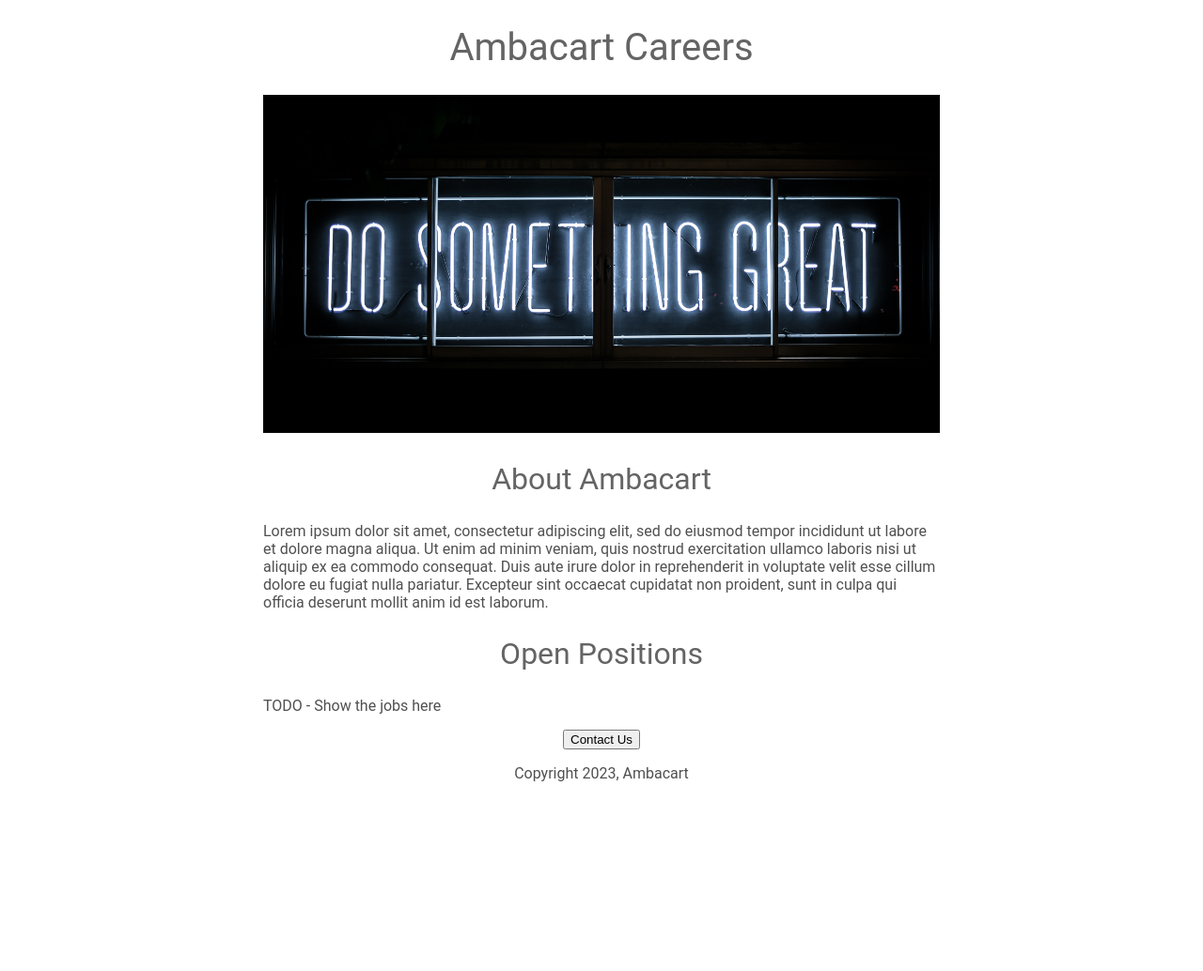
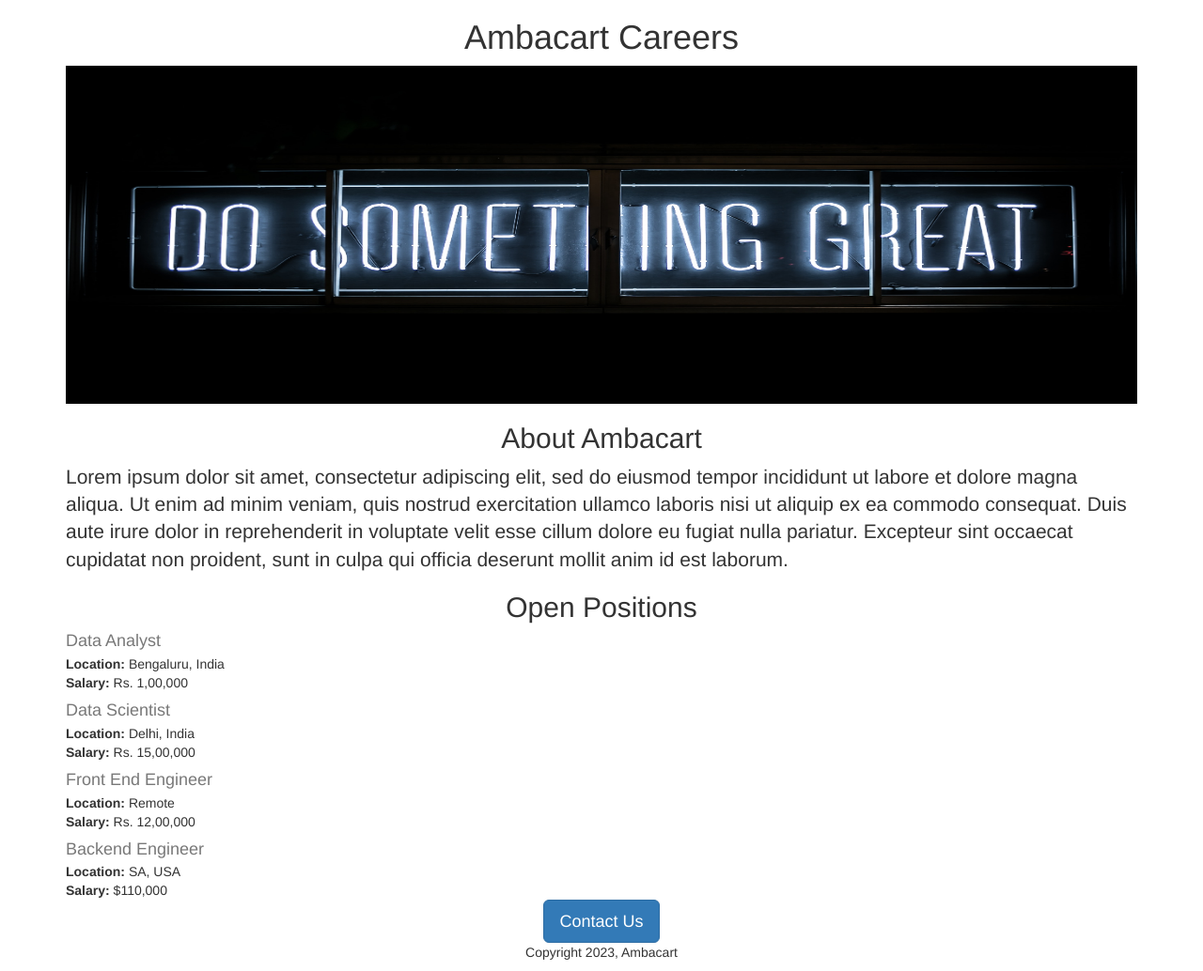
Before and after one commit to pmgumble/Careers-Website, a Flask app: page / in a window 1280 px wide. Shown: the whole page at 94% size. Before the commit the page ends 832 px from the top, so only its background shows below. Run offline with Flask 3, Linux system fonts and the light colour scheme.

Commit message:
Day 2 Commit

```diff
--- a/app.py
+++ b/app.py
@@ -2,10 +2,37 @@ from flask import Flask, render_template
 
 app = Flask(__name__)
 
+jobs = [
+  {
+    'id': 1,
+    'title': 'Data Analyst',
+    'location': 'Bengaluru, India',
+    'salary': 'Rs. 1,00,000'
+  },
+  {
+    'id': 2,
+    'title': 'Data Scientist',
+    'location': 'Delhi, India',
+    'salary': 'Rs. 15,00,000'
+  },
+  {
+    'id': 3,
+    'title': 'Front End Engineer',
+    'location': 'Remote',
+    'salary': 'Rs. 12,00,000'
+  },
+  {
+    'id': 4,
+    'title': 'Backend Engineer',
+    'location': 'SA, USA',
+    'salary': '$110,000'
+  },
+]
+
 
 @app.route("/")
 def hello_world():
-  return render_template('home.html')
+  return render_template('home.html', jobs=jobs)
 
 
 if __name__ == "__main__":
--- a/templates/home.html
+++ b/templates/home.html
@@ -2,59 +2,47 @@
 <html>
   <head>
     <title>Careers</title>
+    <meta name="viewport" content="width=device-width, initial-scale=1">
+    <link rel="stylesheet" href="https://cdn.jsdelivr.net/npm/bootstrap@3.4.1/dist/css/bootstrap.min.css" integrity="sha384-HSMxcRTRxnN+Bdg0JdbxYKrThecOKuH5zCYotlSAcp1+c8xmyTe9GYg1l9a69psu" crossorigin="anonymous">
     <style>
-      h1 {
-        font-size: 40px;
-        font-family: Roboto;
-        font-weight: normal;
-        color: rgb(100,100,100);
-        text-align: center;
-      }
-
-      #banner {
-        width: 100%;
-        height: 360px;
-        object-fit: cover;
-      }
-
-      h2 {
-        font-family: Roboto;
-        font-size: 32px;
-        color: rgb(100, 100, 100);
-        text-align: center;
-        font-weight: normal;
-      }
-
-      p {
-        font-family: Roboto;
-
-        color: rgb(80, 80, 80);
-
-        font-weight: normal;
-      }
-
-      #container {
-        max-width: 720px;
-        margin: 0 auto;
-      }
-
+        #banner {
+          height: 360px;
+          width: 100%;
+        }
     </style>
-
   </head>
   <body>
-    <div id="container">
-      <h1>Ambacart Careers</h1>
-      <img id="banner" src="https://careers-website.pratikgumble.repl.co/static/banner.jpeg" alt="HTML Dog">
-      <h2>About Ambacart</h2>
-      <p class="bodytext">
+    <div class="container">
+      <h1 class="text-center mt-2 mb-4">Ambacart Careers</h1>
+      <img class="img-fluid" id="banner" src="https://careers-website.pratikgumble.repl.co/static/banner.jpeg" alt="HTML Dog">
+      <h2 class="text-center mt-2 mb-4">About Ambacart</h2>
+      <p class="lead">
         Lorem ipsum dolor sit amet, consectetur adipiscing elit, sed do eiusmod tempor incididunt ut labore et dolore magna aliqua. Ut enim ad minim veniam, quis nostrud exercitation ullamco laboris nisi ut aliquip ex ea commodo consequat. Duis aute irure dolor in reprehenderit in voluptate velit esse cillum dolore eu fugiat nulla pariatur. Excepteur sint occaecat cupidatat non proident, sunt in culpa qui officia deserunt mollit anim id est laborum.
       </p>
 
-      <h2> Open Positions</h2>
-      <p class="bodytext">TODO -  Show the jobs here</p>
-      <div style="text-align:center;">
-      <button>Contact Us</button>
-        <p>Copyright 2023, Ambacart</p>
+      <h2 class="text-center mt-2 mb-4"> Open Positions</h2>
+
+        <div>
+        {% for job in jobs %}
+        <div style="margine-bottom:16px;">
+          <h4
+            style="color:rgb(120,120,120); margin-bottom:4px;">
+            {{ job['title']}}
+          </h4>
+          <div><b>Location:</b> {{job['location']}}
+          </div>
+          {% if 'salary' in job %}
+          <div>
+            <b>Salary:</b> {{ job['salary']}}
+          </div>
+          {% endif %}
+        </div>
+        {% endfor %}
+        </div>
+
+      <div class="text-center">
+      <button class="btn btn-primary btn-lg">Contact Us</button>
+        <p class="mt-4">Copyright 2023, Ambacart</p>
       </div>
     </div>
   </body>
```
